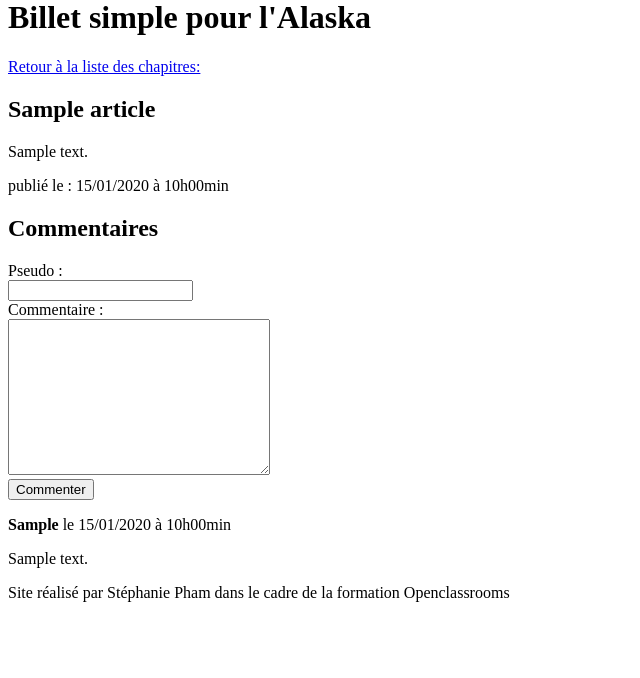
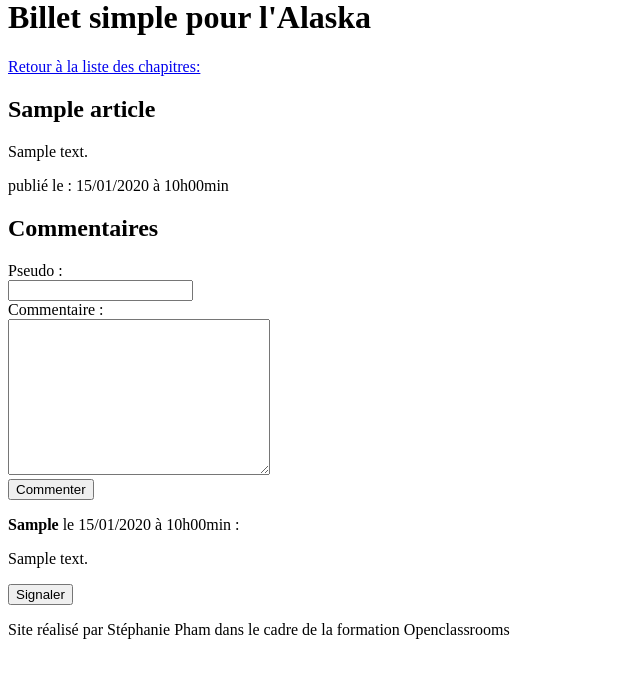
Before and after one commit to stph-phm/BlogEcrivain, a PHP site: page /index.php?action=article&id=1 in a window 1280 px wide. Shown: the part 22-700 px from the top of the page, without its empty margins (0-640 px from the left). Run offline with PHP 8.4, Linux system fonts and the light colour scheme; tables that the repository leaves empty or names only in its code hold one stand-in row (values such as "Sample post"); data that the repository does not hold is empty.

Commit message:
Add a form button to report a comment

```diff
--- a/view/frontend/articleView.php
+++ b/view/frontend/articleView.php
@@ -1,10 +1,12 @@
 <?php $title = htmlspecialchars($article['title']); ?>
 
 <?php ob_start(); ?>
-<h1>Billet simple pour l'Alaska</h1>
-<p><a href="index.php">Retour à la liste des chapitres:</a></p>
 
-<div class="global">
+
+<div class="container global">
+    <h1>Billet simple pour l'Alaska</h1>
+    <p><a href="index.php">Retour à la liste des chapitres:</a></p>
+
     <div class="news">
         <article>
             <h2>
@@ -14,7 +16,8 @@
             <p> <?= nl2br($article['content']) ?> </p>
             <p> publié le : <?= $article['date_fr'] ?></p>
         </article>
-    </div><!--news-->
+    </div>
+    <!--news-->
 
     <section>
         <h2>Commentaires</h2>
@@ -30,25 +33,38 @@
                     <textarea name="comment" id="comment" cols="30" rows="10"></textarea>
                 </div>
                 <div>
-                   <input type="submit" value="Commenter">
+                    <input type="submit" value="Commenter">
                 </div>
             </form>
-        </div><!--form-comment-->
+        </div>
+        <!--form-comment-->
 
         <?php foreach ($comments as $allComments) { ?>
-        <div class="section-comments">
+        <div class="container section-comments">
             <p>
                 <strong>
                     <?= htmlspecialchars($allComments['pseudo']) ?>
                 </strong>
-                le <?= $allComments['date_fr'] ?>
+                le <?= $allComments['date_fr'] ?> :
             </p>
-            <p><?= nl2br(htmlspecialchars($allComments['comment'])) ?></p>
+            <p>
+                <?= nl2br(htmlspecialchars($allComments['comment'])) ?>
+            </p>
+
+            <?php if ($allComments['reported'] == 0) { ?>
+                <form action="index.php?action=reportComment&amp;id=<?= $allComments['id'] ?>" method="post">
+                    <button type="submit" name="report">Signaler</button>
+                </form>
+            <?php } else { ?>
+            <p> Le commentaire est signalé </p>
+            <?php } ?>
+
         </div>
     </section>
-</div><!--global-->
+</div>
+<!--global-->
 
-        <?php }?>
+<?php }?>
 <?php $content = ob_get_clean(); ?>
 
 <?php include 'template.php'; ?>
```
